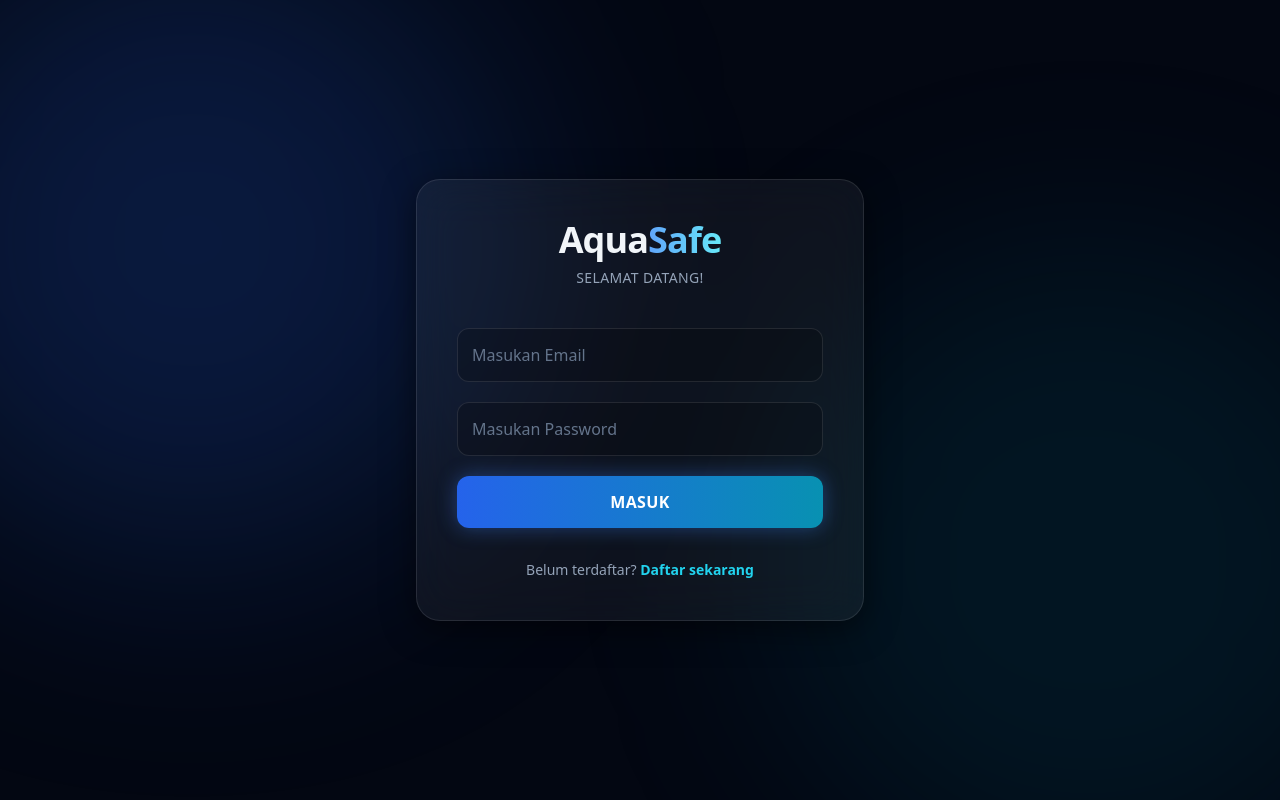
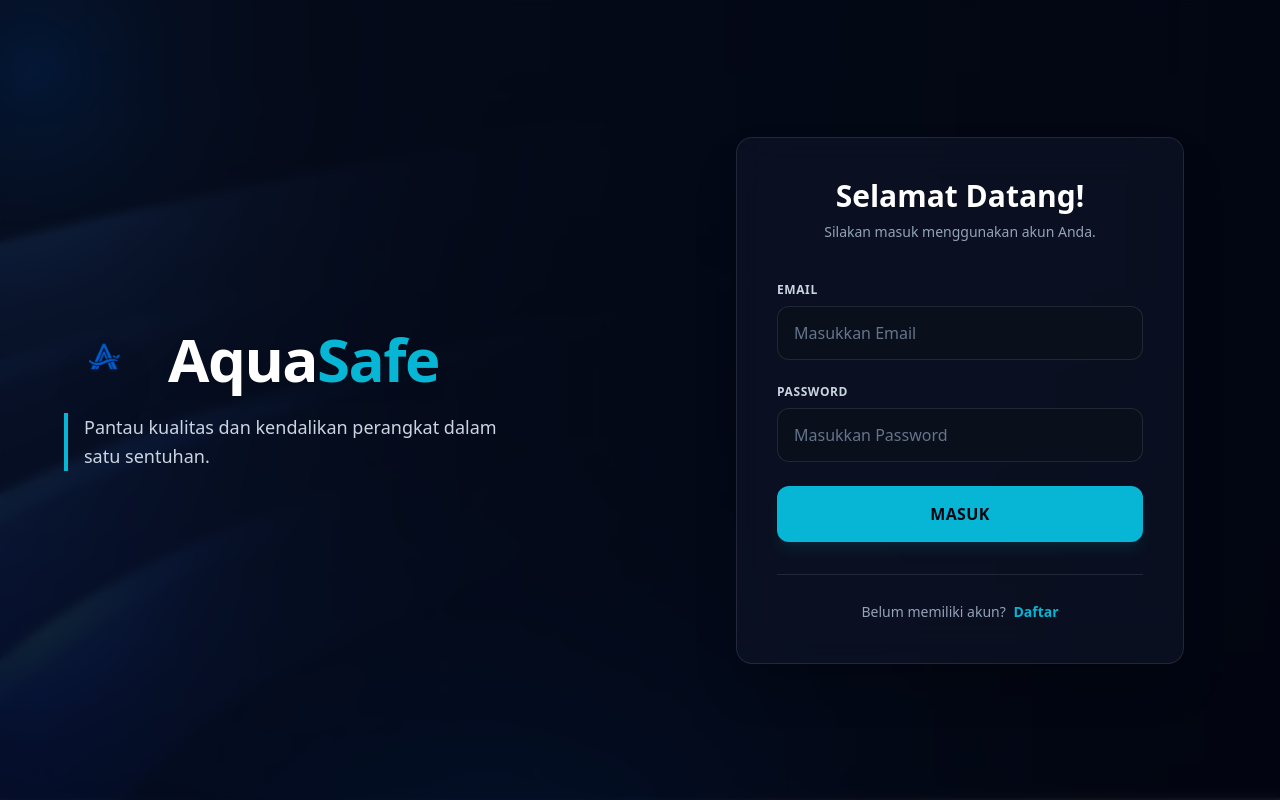
Before and after one commit to Atria1204/AQUASAFE, a React (Vite) app in the folder dashboard/: page / in a window 1280 px wide. Built offline with nearby package versions, Linux system fonts and the light colour scheme.

Commit message:
perombakan UI login dengan efek glassmorphism dan tipografi two-tone

```diff
--- a/dashboard/src/components/Login.jsx
+++ b/dashboard/src/components/Login.jsx
@@ -1,4 +1,5 @@
 import { useState } from 'react';
+import { User, Lock, Mail } from 'lucide-react'; // Import icon agar mirip gambar
 
 export default function Login({ onLogin }) {
     const [isRegistering, setIsRegistering] = useState(false);
@@ -39,59 +40,92 @@ export default function Login({ onLogin }) {
     };
 
     return (
-        // Background utama yang lebih gelap dengan animasi overflow hidden
-        <div className="min-h-screen bg-[#030712] text-slate-100 flex items-center justify-center p-4 font-sans relative overflow-hidden">
+        <div className="min-h-screen flex w-full font-sans text-slate-200 bg-[url('/background1.jpg')] bg-cover bg-center relative">
 
-            {/* Bola Cahaya (Orbs) buat efek Glassmorphism */}
-            <div className="absolute top-[-10%] left-[-10%] w-[40rem] h-[40rem] bg-blue-600/20 rounded-full blur-[120px] pointer-events-none"></div>
-            <div className="absolute bottom-[-10%] right-[-10%] w-[40rem] h-[40rem] bg-cyan-600/10 rounded-full blur-[100px] pointer-events-none"></div>
+            {/* Overlay Gelap agar teks mudah dibaca dan background tidak merusak mata */}
+            <div className="absolute inset-0 bg-[#030712]/85 backdrop-blur-sm z-0"></div>
 
-            {/* Kartu Login Glassmorphism */}
-            <div className="relative bg-white/5 backdrop-blur-xl p-8 sm:p-10 rounded-3xl border border-white/10 shadow-[0_8px_32px_rgba(0,0,0,0.5)] w-full max-w-md transition-all duration-500 hover:border-white/20 hover:shadow-[0_8px_32px_rgba(59,130,246,0.15)] z-10">
+            {/* SISI KIRI: Logo Utama & Slogan */}
+            <div className="hidden lg:flex w-1/2 flex-col justify-center px-16 relative z-10">
+                {/* Logo yang diperbesar seukuran teks */}
+                <div className="flex items-center gap-6 mb-6">
+                    <img src="/logo1.png" alt="AquaSafe Logo" className="w-20 h-auto drop-shadow-2xl" />
+                    <span className="text-6xl font-extrabold tracking-tight drop-shadow-lg">
+                        <span className="text-white">Aqua</span>
+                        <span className="text-primary">Safe</span>
+                    </span>
 
-                <div className="text-center mb-10">
-                    <h1 className="text-4xl font-extrabold tracking-tight mb-2">
-                        Aqua<span className="text-transparent bg-clip-text bg-gradient-to-r from-blue-400 to-cyan-300">Safe</span>
-                    </h1>
-                    <p className="text-slate-400 text-sm font-medium tracking-wide uppercase">
-                        {isRegistering ? 'Buat Akun' : ' Selamat Datang!'}
+                </div>
+                <p className="text-slate-300 text-lg leading-relaxed max-w-md border-l-4 border-primary pl-4 font-medium">
+                    Pantau kualitas dan kendalikan perangkat dalam satu sentuhan.
+                </p>
+            </div>
+
+
+            {/* SISI KANAN: Form Minimalis */}
+            <div className="w-full lg:w-1/2 flex flex-col items-center justify-center p-8 sm:p-12 relative z-10">
+                <div className="w-full max-w-md bg-surface/60 backdrop-blur-xl p-10 rounded-2xl border border-white/10 shadow-2xl">
+
+                    <div className="mb-10 text-center">
+                        <h2 className="text-3xl font-bold text-white mb-2">
+                            {isRegistering ? 'Daftar Akun Baru' : 'Selamat Datang!'}
+                        </h2>
+                        <p className="text-slate-400 text-sm">
+                            {isRegistering ? 'Silakan isi formulir di bawah untuk mendaftar.' : 'Silakan masuk menggunakan akun Anda.'}
                         </p>
                     </div>
 
                     {message.text && (
-                    <div className={`p-4 rounded-xl mb-6 text-sm text-center border backdrop-blur-sm transition-all ${message.type === 'success' ? 'bg-emerald-500/10 border-emerald-500/30 text-emerald-300 shadow-[0_0_15px_rgba(16,185,129,0.2)]' : 'bg-red-500/10 border-red-500/30 text-red-300 shadow-[0_0_15px_rgba(239,68,68,0.2)]'}`}>
+                        <div className={`p-4 rounded-xl mb-6 text-sm text-center font-bold border ${message.type === 'success' ? 'bg-emerald-500/10 border-emerald-500/30 text-emerald-400' : 'bg-red-500/10 border-red-500/30 text-red-400'}`}>
                             {message.text}
                         </div>
                     )}
 
-                <form onSubmit={handleSubmit} className="space-y-5">
+                    <form onSubmit={handleSubmit} className="space-y-6">
+
                         {isRegistering && (
-                        <div className="space-y-1">
-                            <input type="text" placeholder="Nama Lengkap" value={nama} onChange={(e) => setNama(e.target.value)} required
-                                className="w-full bg-black/20 border border-white/10 rounded-xl p-3.5 text-slate-200 placeholder-slate-500 focus:outline-none focus:border-blue-500/50 focus:ring-1 focus:ring-blue-500/50 transition-all" />
+                            <div>
+                                <label htmlFor="nama" className="block text-xs font-bold text-slate-300 uppercase tracking-wider mb-2">Nama Lengkap</label>
+                                <div className="relative group">
+                                    <input id="nama" type="text" placeholder="Masukkan Nama" value={nama} onChange={(e) => setNama(e.target.value)} required
+                                        className="w-full bg-[#0a0f1c] border border-white/10 rounded-xl py-3.5 px-4 text-slate-200 placeholder-slate-500 focus:outline-none focus:border-primary transition-all" />
+                                </div>
                             </div>
                         )}
 
-                    <div className="space-y-1">
-                        <input type="email" placeholder="Masukan Email" value={email} onChange={(e) => setEmail(e.target.value)} required
-                            className="w-full bg-black/20 border border-white/10 rounded-xl p-3.5 text-slate-200 placeholder-slate-500 focus:outline-none focus:border-blue-500/50 focus:ring-1 focus:ring-blue-500/50 transition-all" />
+                        <div>
+                            <label htmlFor="email" className="block text-xs font-bold text-slate-300 uppercase tracking-wider mb-2">Email</label>
+                            <div className="relative group">
+                                <input id="email" type="email" placeholder="Masukkan Email" value={email} onChange={(e) => setEmail(e.target.value)} required
+                                    className="w-full bg-[#0a0f1c] border border-white/10 rounded-xl py-3.5 px-4 text-slate-200 placeholder-slate-500 focus:outline-none focus:border-primary transition-all" />
+                            </div>
                         </div>
 
-                    <div className="space-y-1">
-                        <input type="password" placeholder="Masukan Password" value={password} onChange={(e) => setPassword(e.target.value)} required
-                            className="w-full bg-black/20 border border-white/10 rounded-xl p-3.5 text-slate-200 placeholder-slate-500 focus:outline-none focus:border-blue-500/50 focus:ring-1 focus:ring-blue-500/50 transition-all" />
+                        <div>
+                            <div className="flex justify-between items-center mb-2">
+                                <label htmlFor="password" className="block text-xs font-bold text-slate-300 uppercase tracking-wider">Password</label>
+                            </div>
+                            <div className="relative group">
+                                <input id="password" type="password" placeholder="Masukkan Password" value={password} onChange={(e) => setPassword(e.target.value)} required
+                                    className="w-full bg-[#0a0f1c] border border-white/10 rounded-xl py-3.5 px-4 text-slate-200 placeholder-slate-500 focus:outline-none focus:border-primary transition-all" />
+                            </div>
                         </div>
 
-                    <button type="submit" className="w-full bg-gradient-to-r from-blue-600 to-cyan-600 hover:from-blue-500 hover:to-cyan-500 text-white py-3.5 rounded-xl font-bold tracking-wide shadow-[0_0_20px_rgba(59,130,246,0.4)] hover:shadow-[0_0_25px_rgba(34,211,238,0.6)] transition-all duration-300 mt-4">
-                        {isRegistering ? 'DAFTAR SEKARANG' : 'MASUK'}
+                        <button type="submit" className="w-full bg-primary hover:bg-cyan-400 text-[#030712] py-4 rounded-xl font-bold tracking-wide transition-all mt-4 shadow-lg shadow-primary/10 hover:-translate-y-0.5">
+                            {isRegistering ? 'DAFTAR' : 'MASUK'}
                         </button>
                     </form>
 
-                <div className="mt-8 text-center text-sm text-slate-400">
-                    {isRegistering ? 'Sudah punya akses? ' : 'Belum terdaftar? '}
-                    <button onClick={() => { setIsRegistering(!isRegistering); setMessage({ text: '', type: '' }); }} className="text-cyan-400 hover:text-cyan-300 font-semibold transition-colors">
-                        {isRegistering ? 'Login di sini' : 'Daftar sekarang'}
+                    <div className="mt-8 text-center border-t border-white/10 pt-6">
+                        <span className="text-sm font-medium text-slate-400">
+                            {isRegistering ? 'Sudah memiliki akun? ' : 'Belum memiliki akun? '}
+                        </span>
+                        <button onClick={() => { setIsRegistering(!isRegistering); setMessage({ text: '', type: '' }); }} className="text-sm font-bold text-primary hover:text-cyan-300 hover:underline transition-all ml-1">
+                            {isRegistering ? 'Masuk' : 'Daftar'}
                         </button>
+                    </div>
+
+
                 </div>
             </div>
         </div>
```
Lines whose indentation alone changed are shown as unchanged.
